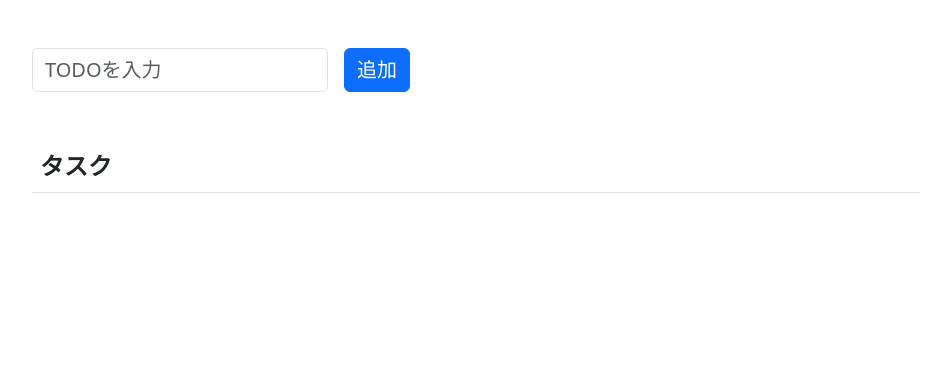
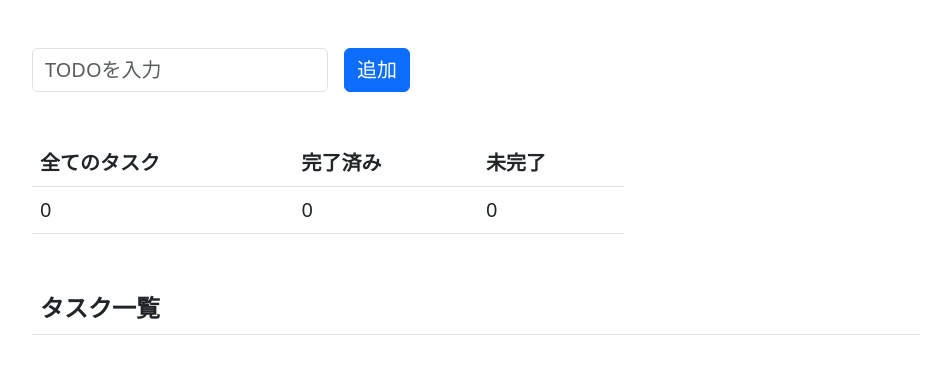
Before and after one commit to hie3-336/js-todo, a plain HTML site: page index.html in a window 1280 px wide. Shown: the whole page, without its empty margins (16-967 px from the left). Drawn offline with nearby package versions, Linux system fonts and the light colour scheme.

Commit message:
タスク数の表だけ作成

```diff
--- a/index.html
+++ b/index.html
@@ -10,12 +10,35 @@
       <input id="add-text" class="form-control fs-5 w-25" placeholder="TODOを入力" />
       <button id="add-button" class="btn btn-primary ms-3 fs-5">追加</button>
     </div>
-    <div class="incomplete-area m-5">
+
+    <div class="m-5">
+      <div class="w-50">
+        <table class="table fs-5">
+          <thead class="thead">
+            <tr>
+              <th>全てのタスク</th>
+              <th>完了済み</th>
+              <th>未完了</th>
+            </tr>
+          </thead>
+          <tbody>
+            <tr>
+              <td>0</td>
+              <td>0</td>
+              <td>0</td>
+            </tr>
+          </tbody>
+        </table>
+      </div>
+    </div>
+
+
+    <div class="m-5">
       <div class="w-75">
         <table class="table table-striped fs-4">
           <thead class="thead">
             <tr>
-              <th>タスク</th>
+              <th>タスク一覧</th>
               <th> </th>
             </tr>
           </thead>
--- a/src/index.js
+++ b/src/index.js
@@ -1,11 +1,11 @@
+// タスク入力処理
 const onClickAdd = () => {
-  // テキストボックスの値を取得して初期化
   const inputText = document.getElementById("add-text").value;
   document.getElementById("add-text").value = "";
   createIncompleteList(inputText);
 };
 
-// targetの親要素を削除
+// タスク削除処理
 const deleteFromIncompleteList = (target) => {
   document.getElementById("incomplete-list").removeChild(target);
 };
```
